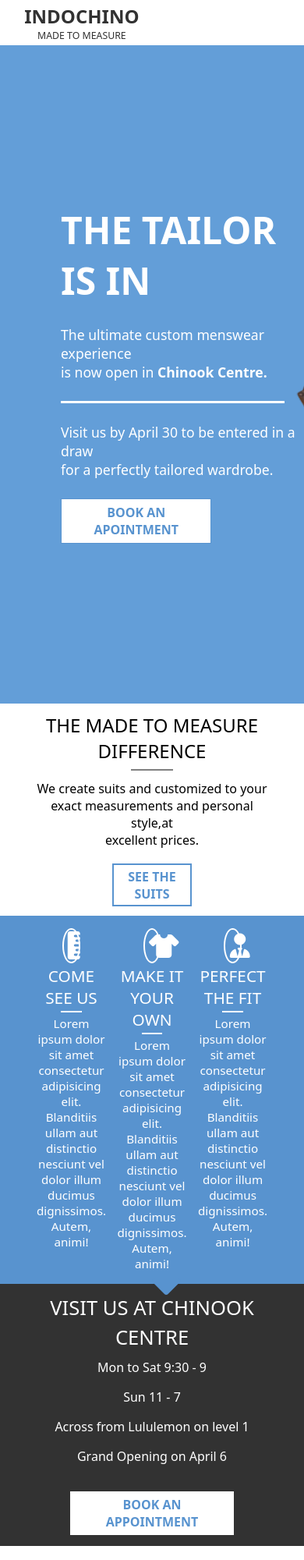
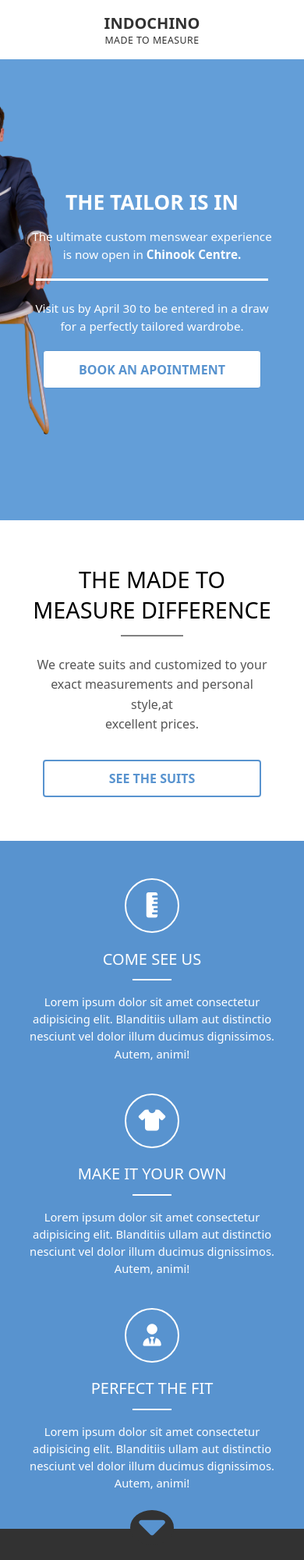
Before and after one commit to Azzmath-12/Project-Indochino, a plain HTML site: page index.html in a window 390 px wide. Shown: the top 2000 px of the page at 78% size. Drawn offline with Linux system fonts and the light colour scheme; files whose address does not match are found by name.

Commit message:
style: make layout responsive for mobile and tablet views

```diff
--- a/css/project5.css
+++ b/css/project5.css
@@ -1,6 +1,6 @@
 * {
-    padding: 0%;
-    margin: 0%;
+    padding: 0;
+    margin: 0;
     box-sizing: border-box;
     font-family: system-ui, -apple-system, BlinkMacSystemFont, "Segoe UI", Roboto,
         Oxygen, Ubuntu, Cantarell, "Open Sans", "Helvetica Neue", sans-serif;
@@ -14,8 +14,11 @@
 /* header-section */
 .header-section {
     display: flex;
+    flex-direction: column;
+    justify-content: center;
+    align-items: center;
     text-align: center;
-    padding: 1% 8%;
+    padding: 1rem 5%;
     background-color: white;
 }
 
@@ -29,66 +32,83 @@
     font-size: 0.77rem;
     color: var(--secondary-color);
     font-weight: 450;
+    letter-spacing: 0.5px;
 }
 
 /* banner-section */
 .banner-section {
     background-image: url(../img/banner-1.png);
     background-size: cover;
-    height: 100vh;
+    background-position: center;
+    min-height: 85vh;
     display: flex;
-    justify-content: center;
+    justify-content: flex-start;
     align-items: center;
+    padding: 2rem 10%;
 }
 
 .banner-content {
-    margin-left: 20%;
+    margin-left: 0;
     color: white;
+    max-width: 550px;
+    width: 100%;
 }
 
 .banner-content h1 {
-    font-size: 3rem;
+    font-size: 2.8rem;
     font-weight: 700;
-    margin-bottom: 8%;
+    margin-bottom: 1rem;
+    line-height: 1.2;
 }
 
 .banner-content p {
     font-size: 1.1rem;
-    margin-bottom: 8%;
+    margin-bottom: 1.2rem;
+    line-height: 1.5;
 }
 
 .banner-content-hr-line {
     display: block;
-    content: "";
     height: 3px;
-    width: 92%;
+    width: 85%;
     background-color: white;
-    margin-bottom: 8%;
+    margin-bottom: 1.5rem;
 }
 
 .banner-content button {
     color: var(--main-color);
     background-color: white;
-    width: 62%;
-    padding: 2%;
+    padding: 0.8rem 1.8rem;
     font-size: 1rem;
     font-weight: 600;
     border: 1px solid var(--main-color);
+    border-radius: 4px;
     cursor: pointer;
+    transition: 0.2s ease;
+}
+
+.banner-content button:hover {
+    background-color: var(--main-color);
+    color: white;
 }
 
 /* explore-section */
-
 .explore-section {
     display: flex;
     justify-content: center;
     text-align: center;
-    padding: 3% 10%;
+    padding: 3.5rem 10%;
+}
+
+.explore-content {
+    max-width: 750px;
+    width: 100%;
 }
 
 .explore-content h1 {
     font-weight: 500;
-    margin-bottom: 2%;
+    font-size: 1.8rem;
+    margin-bottom: 0.5rem;
 }
 
 .explore-content h1::after {
@@ -96,52 +116,69 @@
     display: block;
     background-color: grey;
     height: 2px;
-    width: 17%;
-    margin: 2% auto 4% auto;
+    width: 80px;
+    margin: 0.8rem auto 1.5rem auto;
 }
 
 .explore-content p {
-    font-weight: 500;
+    font-weight: 400;
     font-size: 1rem;
-    margin-bottom: 6%;
+    margin-bottom: 2rem;
+    color: #555;
+    line-height: 1.6;
 }
 
 .explore-content button {
     color: var(--main-color);
     background-color: white;
-    width: 33%;
-    padding: 1.2%;
+    padding: 0.7rem 2rem;
     font-size: 1rem;
     font-weight: 600;
     border: 2px solid var(--main-color);
+    border-radius: 4px;
     cursor: pointer;
+    transition: 0.2s ease;
+}
+
+.explore-content button:hover {
+    background-color: var(--main-color);
+    color: white;
 }
 
 /* our-services-section */
-
 .our-services-section {
-    padding: 4% 13%;
+    padding: 4rem 10%;
     display: flex;
     justify-content: center;
+    align-items: flex-start;
     text-align: center;
-    gap: 5%;
+    gap: 2.5rem;
     background-color: var(--main-color);
-    height: 50%;
+}
+
+.our-services-section > div {
+    flex: 1;
+    display: flex;
+    flex-direction: column;
+    align-items: center;
 }
 
 .our-services-section i {
     color: white;
-    font-size: 2rem;
+    font-size: 1.8rem;
     border: 2px solid white;
-    padding: 5%;
-    width: 25%;
+    display: flex;
+    justify-content: center;
+    align-items: center;
+    width: 70px;
+    height: 70px;
     border-radius: 50%;
-    margin-bottom: 3%;
+    margin-bottom: 1.2rem;
 }
 
 .our-services-section h1 {
     color: white;
-    font-size: 1.3rem;
+    font-size: 1.25rem;
     font-weight: 500;
 }
 
@@ -149,17 +186,15 @@
     content: "";
     display: block;
     height: 2px;
-    width: 30%;
+    width: 50px;
     background-color: white;
-    margin: 2% auto 4% auto;
-    margin-top: 3%;
+    margin: 0.8rem auto 1rem auto;
 }
 
 .our-services-section p {
     color: white;
-    font-size: 0.95rem;
-    margin-top: 5%;
-    text-align: center;
+    font-size: 0.92rem;
+    line-height: 1.5;
 }
 
 /* visit-us-section */
@@ -167,74 +202,93 @@
     display: flex;
     justify-content: center;
     background-color: var(--secondary-color);
-    padding: 3% 10%;
+    padding: 4rem 10% 3.5rem;
     color: white;
     text-align: center;
-    line-height: 38px;
     position: relative;
 }
 
 .visit-us-section i {
     position: absolute;
     color: var(--main-color);
-    font-size: 3rem;
-    top: -22px;
-    left: 47%;
+    font-size: 2.8rem;
+    top: -24px;
+    left: 50%;
+    transform: translateX(-50%);
+    background: var(--secondary-color);
+    border-radius: 50%;
+    padding: 0 4px;
+}
+
+.visit-us-content {
+    max-width: 600px;
+    width: 100%;
 }
 
 .visit-us-section h1 {
     font-weight: 400;
     font-size: 1.6rem;
+    margin-top: 0.5rem;
+    margin-bottom: 1.5rem;
+    line-height: 1.4;
 }
 
 .visit-us-section button {
     color: var(--main-color);
     background-color: white;
-    width: 68%;
-    padding: 2%;
+    padding: 0.75rem 2rem;
     font-size: 1rem;
     font-weight: 600;
     border: 1px solid var(--secondary-color);
-    margin-top: 8%;
+    border-radius: 4px;
     cursor: pointer;
+    transition: 0.2s ease;
+}
+
+.visit-us-section button:hover {
+    background-color: var(--main-color);
+    color: white;
 }
 
 /* indochino-collection */
 .indochino-section {
-    padding: 3% 10%;
+    padding: 4rem 8%;
     text-align: center;
 }
 
 .indochino-section h1 {
-    font-size: 2.3rem;
+    font-size: 2.1rem;
     font-weight: 500;
-    margin-bottom: 4%;
+    margin-bottom: 0.5rem;
 }
 
 .indochino-section h1::after {
     content: "";
     display: block;
     height: 2px;
-    width: 10%;
+    width: 60px;
     background-color: gray;
-    margin: 1% auto 1% auto;
+    margin: 0.8rem auto 2.5rem auto;
 }
 
 .indochino-section div {
     display: flex;
     flex-wrap: wrap;
     justify-content: center;
+    gap: 15px;
 }
 
 .indochino-section div img {
-    height: 25%;
-    width: 18%;
-    margin: 5px;
+    width: calc(20% - 15px);
+    min-width: 180px;
+    height: auto;
+    object-fit: cover;
+    border-radius: 4px;
 }
 
 /* indochino-quote-section */
 .indochino-quote-section {
-    padding: 3% 10%;
+    padding: 4rem 10%;
     display: flex;
     justify-content: center;
     text-align: center;
@@ -242,53 +296,186 @@
     color: white;
 }
 
+.indochino-quote-content {
+    max-width: 700px;
+    width: 100%;
+}
+
 .indochino-quote-section h2 {
     font-size: 1rem;
-    margin-bottom: 8%;
+    font-weight: 400;
+    letter-spacing: 1px;
+    margin-bottom: 1rem;
+    color: #bbb;
 }
 
 .indochino-quote-section p {
-    margin-bottom: 5%;
+    font-size: 1rem;
+    margin-bottom: 1rem;
+    color: #ddd;
 }
 
 .indochino-quote-section h1 {
-    font-size: 2rem;
+    font-size: 1.8rem;
     font-weight: 500;
-    margin-bottom: 8%;
+    margin-bottom: 2rem;
+    line-height: 1.4;
 }
 
 .indochino-quote-section button {
     color: var(--main-color);
     background-color: white;
-    width: 42.5%;
-    padding: 1.5%;
+    padding: 0.75rem 2rem;
     font-size: 1rem;
     font-weight: 600;
     border: 1px solid var(--secondary-color);
+    border-radius: 4px;
     cursor: pointer;
+    transition: 0.2s ease;
+}
+
+.indochino-quote-section button:hover {
+    background-color: var(--main-color);
+    color: white;
 }
 
 /* footer-section */
+.footer-section {
+    padding: 2.5rem 10%;
+    display: flex;
+    flex-direction: column;
+    justify-content: center;
+    align-items: center;
+    text-align: center;
+    gap: 0.8rem;
+}
 
-.footer-section {
-    padding: 3% 10%;
+.footer-section .footer-icons {
     display: flex;
     justify-content: center;
-    text-align: center;
-    line-height: 40px;
+    gap: 1rem;
+    margin-bottom: 0.5rem;
 }
 
 .footer-section i {
-    font-size: 1.8rem;
+    font-size: 1.5rem;
     color: gray;
-    margin-left: 5%;
+    transition: 0.2s ease;
+}
+
+.footer-section i:hover {
+    color: var(--main-color);
 }
 
 .footer-section p {
     color: gray;
-    font-size: 0.95rem;
+    font-size: 0.9rem;
+    line-height: 1.6;
 }
 
 .footer-section a {
     color: var(--main-color);
+    text-decoration: none;
 }
+
+.footer-section a:hover {
+    text-decoration: underline;
+}
+
+/* ===================================================
+   RESPONSIVE BREAKPOINTS
+   =================================================== */
+
+/* Tablets (≤ 992px) */
+@media (max-width: 992px) {
+    .banner-section {
+        padding: 3rem 6%;
+    }
+
+    .banner-content h1 {
+        font-size: 2.3rem;
+    }
+
+    .our-services-section {
+        gap: 1.5rem;
+        padding: 3.5rem 5%;
+    }
+
+    .indochino-section div img {
+        width: calc(33.33% - 15px);
+    }
+}
+
+/* Mobile Screens (≤ 768px) */
+@media (max-width: 768px) {
+    .banner-section {
+        min-height: 70vh;
+        padding: 2.5rem 5%;
+        text-align: center;
+        justify-content: center;
+    }
+
+    .banner-content {
+        margin: 0 auto;
+    }
+
+    .banner-content h1 {
+        font-size: 2rem;
+    }
+
+    .banner-content-hr-line {
+        margin-left: auto;
+        margin-right: auto;
+    }
+
+    .banner-content button,
+    .explore-content button,
+    .visit-us-section button,
+    .indochino-quote-section button {
+        width: 100%;
+        max-width: 280px;
+    }
+
+    .our-services-section {
+        flex-direction: column;
+        align-items: center;
+        gap: 2.5rem;
+        padding: 3rem 8%;
+    }
+
+    .our-services-section > div {
+        max-width: 400px;
+    }
+
+    .indochino-section {
+        padding: 3rem 5%;
+    }
+
+    .indochino-section div img {
+        width: calc(50% - 12px);
+    }
+
+    .visit-us-section h1,
+    .indochino-quote-section h1 {
+        font-size: 1.35rem;
+    }
+}
+
+/* Small Phones (≤ 480px) */
+@media (max-width: 480px) {
+    .header-section h1 {
+        font-size: 1.25rem;
+    }
+
+    .banner-content h1 {
+        font-size: 1.65rem;
+    }
+
+    .banner-content p {
+        font-size: 0.95rem;
+    }
+
+    .indochino-section div img {
+        width: 100%;
+    }
+}
```
